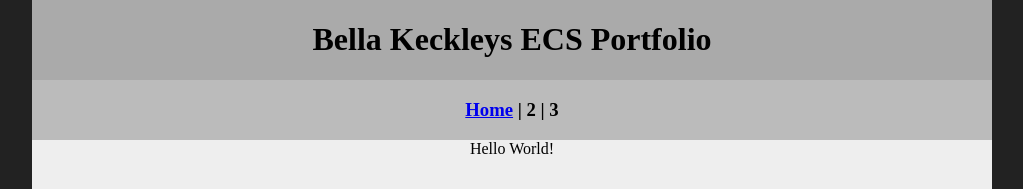
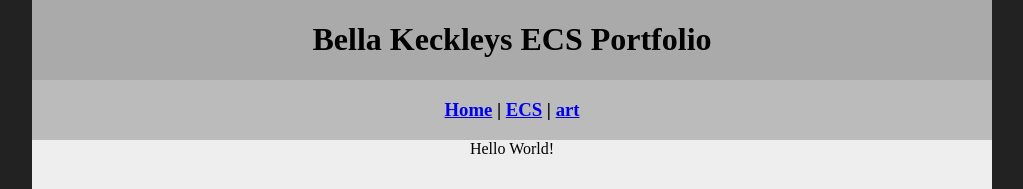
Before and after one commit to Bellakay23456/ecsportfolio20253b, a plain HTML site: page index.html in a window 1280 px wide. Shown: the top 189 px of the page, without its empty margins (128-1151 px from the left). Drawn offline with Linux system fonts and the light colour scheme.

Commit message:
Update index.html

```diff
--- a/index.html
+++ b/index.html
@@ -12,7 +12,7 @@
   	<h1>Bella Keckleys ECS Portfolio</h1>
   </div>
   <div class="nav">
-    <h3><a href="index.html">Home</a> | 2 | 3</h3>
+    <h3> <a href="index.html">Home</a> | <a href="ecs/index.html">ECS</a> | <a href="art/index.html">art</a></h3>
   </div>
   <div class="content">Hello World!</div>
   <div class="footer">
```
